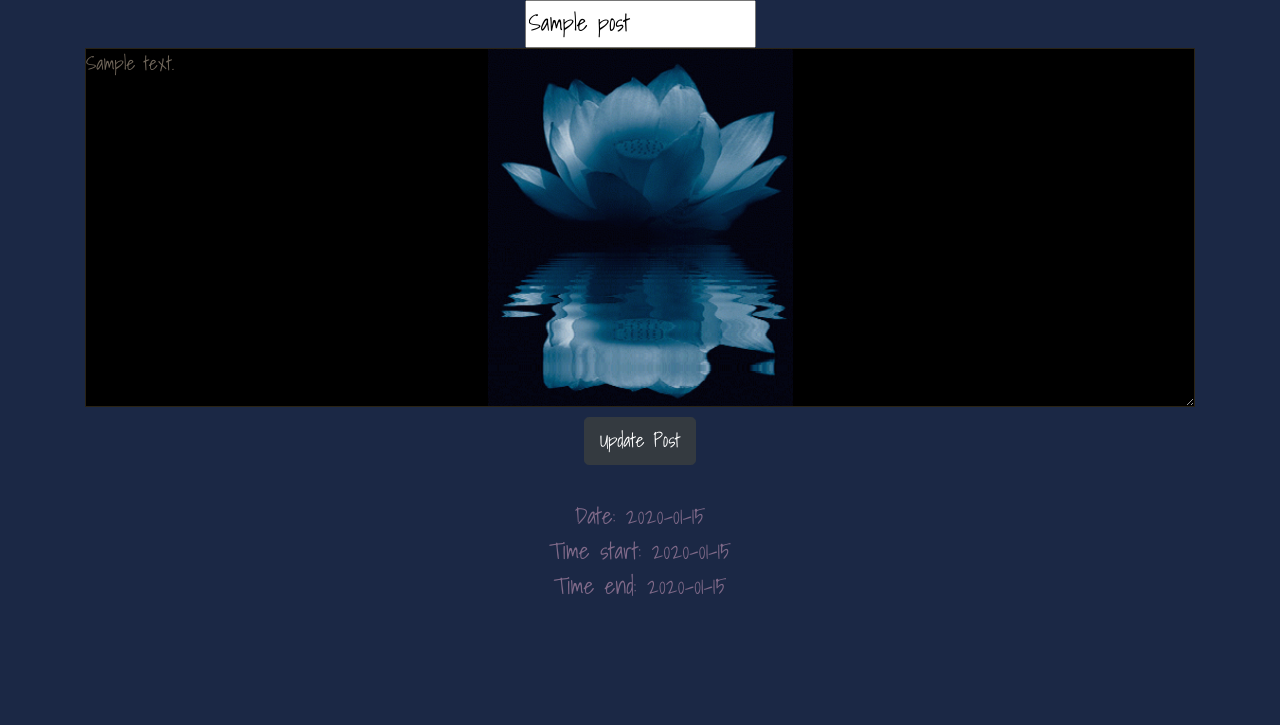
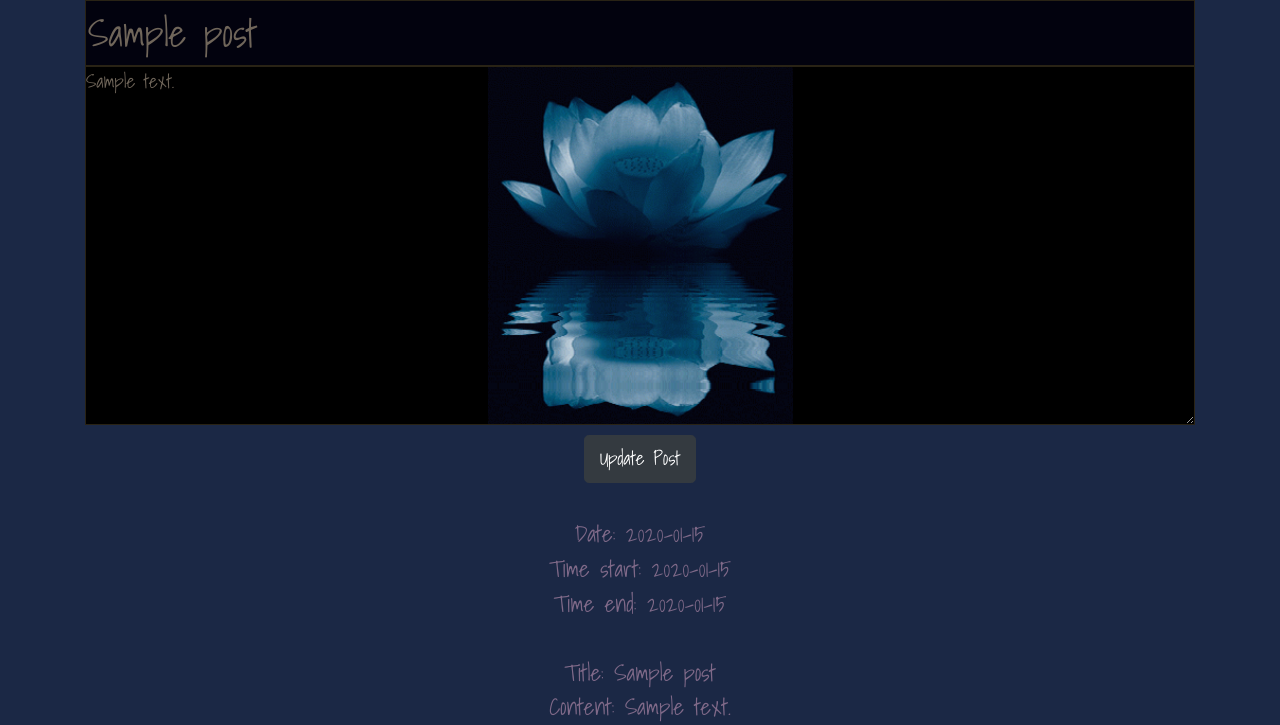
Before and after one commit to heggy231/wdi-capstone-project-4-zom, a Python web app: template templates/post.html in a window 1280 px wide. Shown: the part 80-805 px from the top of the page. Before the commit the page ends 676 px from the top, so only its background shows below. Run offline with Jinja, Linux system fonts and the light colour scheme; the template is opened without the code that fills it: most values are stand-ins (such as "Sample title", 1, 10 or a date in 2020); some libraries are stand-ins or nearby versions.

Commit message:
i styled

```diff
--- a/static/css/main.css
+++ b/static/css/main.css
@@ -52,7 +52,7 @@ img, embed, object, video {
 }
 
 a, button a {
-  font-weight: bold;
+  font-weight: bold !important;
   color: inherit;
   text-decoration: none;
 }
@@ -60,10 +60,10 @@ a, button a {
 
 
 a:hover {
-  /* color: #F2F6D0; LIGHT GOLDENROD YELLOW */
-  /* background-color: #D8D5DB;  GAINSBORO */
+  color: rgb(49, 49, 184);
+  background-color: rgb(220, 171, 49);
   /* rounded hover highlite */
-  /* border-radius: 1rem; */
+  border-radius: 5px;
   text-decoration: none !important;
 }
 
@@ -92,7 +92,7 @@ body {
 }
 
 /* ########## mobile friendly tap buttons links, 10 millimeters wide or half an inch - works out about 40 css px. ######## */
-nav a, a img, a, button, input, textarea, .thumb {
+nav a, a img, a, button, input, textarea, .thumb, i {
   min-height: 48px;
   min-width: 48px;
 }
@@ -205,3 +205,8 @@ input {
   color: rgb(255, 254, 254);
   text-decoration: none;
 }
+.signout:hover {
+  color: #fff;
+  background-color: #23272b !important;
+  border-color: #1d2124 !important;
+}
--- a/templates/post.html
+++ b/templates/post.html
@@ -5,7 +5,7 @@
     <div id="post-list-wrap">
       <div>
         <form method="POST" action="{{url_for('edit_post', postid=post.id)}}">
-          <input type="text" name="title" value="{{post.title}}" />
+          <input type="text" id="title" name="title" value="{{post.title}}" />
           <textarea type="text" id="content" name="content" >{{post.content}}</textarea>
           <button class="btn btn-dark" type="submit" id="submit">Update Post</button>
         </form>
@@ -13,7 +13,9 @@
         <div>Date: {{post.starttimestamp.strftime("%Y-%m-%d, %A")}}</div>
         <div>Time start: {{post.starttimestamp.strftime("%X %p")}}</div>
         <div>Time end: {{post.endtimestamp.strftime("%X %p")}}</div>
-
+        <br />
+        <div>Title: {{post.title}}</div>
+        <div>Content: {{post.content}}</div>
       </div>
     </div>
   </article>
```
